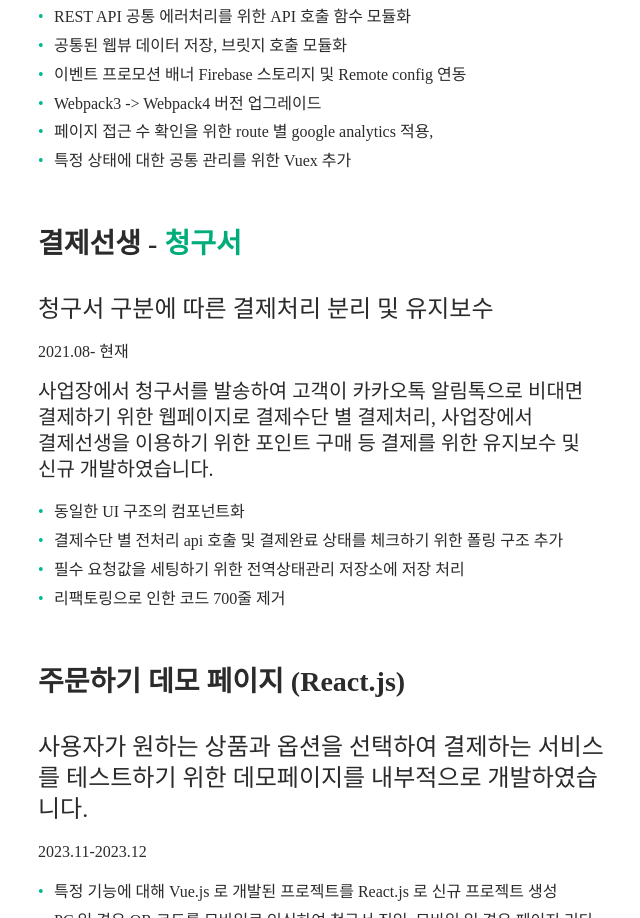
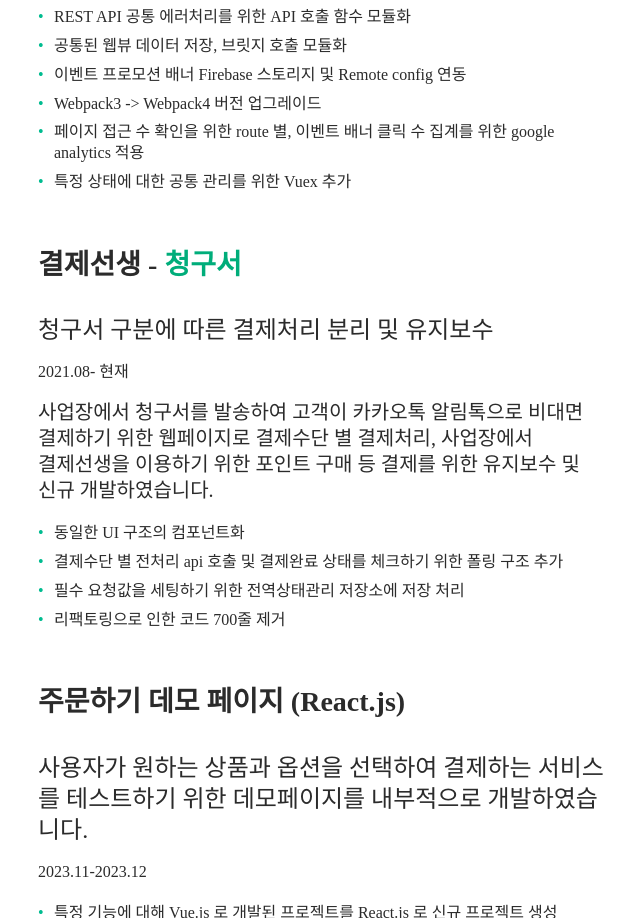
Before and after one commit to seo-minki/resume, a plain HTML site: page index.html in a window 1280 px wide. Shown: the part 795-1713 px from the top of the page, without its empty margins (418-1058 px from the left). Drawn offline with Linux system fonts and the light colour scheme; a web font is replaced by a local one.

Commit message:
내용 추가

```diff
--- a/index.html
+++ b/index.html
@@ -61,7 +61,7 @@
                             <li>공통된 웹뷰 데이터 저장, 브릿지 호출 모듈화</li>
                             <li>이벤트 프로모션 배너 Firebase 스토리지 및 Remote config 연동</li>
                             <li>Webpack3 -> Webpack4 버전 업그레이드</li>
-                            <li>페이지 접근 수 확인을 위한 route 별 google analytics 적용, </li>
+                            <li>페이지 접근 수 확인을 위한 route 별, 이벤트 배너 클릭 수 집계를 위한 google analytics 적용</li>
                             <li>특정 상태에 대한 공통 관리를 위한 Vuex 추가</li>
                         </ul>
                     </div>
```
